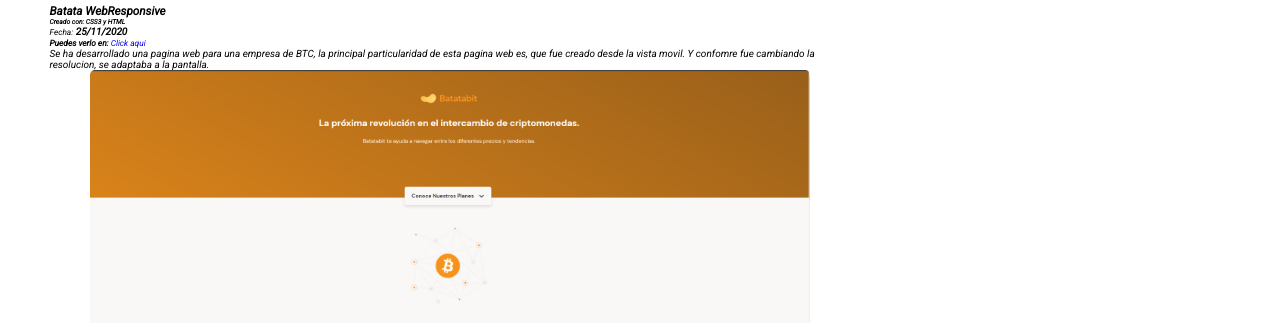
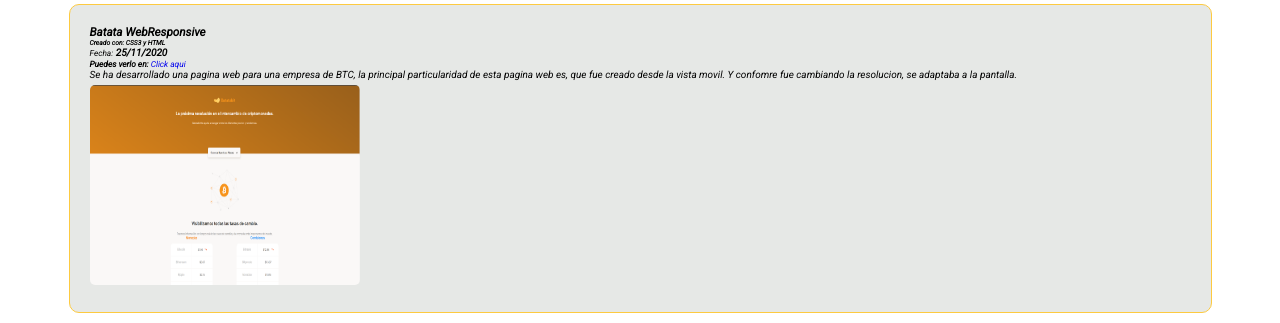
Before and after one commit to EdgarGc026/portfolio-v1, a plain HTML site: page index.html in a window 1280 px wide. Shown: the part 471-794 px from the top of the page. Drawn offline with Linux system fonts and the light colour scheme.

Commit message:
Se ha arreglado algunos errores que se tenian con la seccion de projects. Para visualizarse mejor la vista del portafolio.

```diff
--- a/css/style.css
+++ b/css/style.css
@@ -104,7 +104,7 @@ main {
 main .info-section {
   width: 100%;
   min-width: 36rem;
-  max-width: 90rem;
+
   height: auto;
 
   background-color: var(--rose-madder);
@@ -143,7 +143,7 @@ main .info-section .img-hero {
 main .portfolio-section {
   width: 100%;
   min-width: 36rem;
-  max-width: 90rem;
+  /* max-width: 90rem; */
   background-color: var(--just-white);
   padding: 0.5rem;
 }
@@ -161,29 +161,33 @@ main .portfolio-section .container h2 {
   font-weight: bold;
 }
 
+main .portfolio-project .project-details {
+  display: inherit;
+}
+
 .project-image {
-  width: auto;
-  height: auto;
-  text-align: center;
+  width: 100%;
+  height: 100%;
+  margin: 0.5rem auto;
 }
 
 .project-image img {
-  width: 90%;
-  height: 90%;
-  margin: 0;
+  width: 27rem;
+  height: 20rem;
 
   border-radius: 5px;
 }
 
+main .portfolio-section .portfolio-project {
+  border: 1px solid var(--sunglow);
+  margin-bottom: 1.5rem;
+  padding: 20px;
+  background: var(--platinum);
+  border-radius: 10px;
+}
+
 /*
 
-
-
-
-main .portfolio-project .project-details {
-  width: 500px;
-  padding-right: 5px;
-}
 
 main .portfolio-section .portfolio-project {
   border: 1px solid var(--sunglow);
@@ -196,6 +200,11 @@ main .portfolio-section .portfolio-project {
   align-items: center;
   justify-content: space-between;
 }
+
+
+
+
+
 
 main .portfolio-project .project-title {
   font-size: 2.5rem;
```
